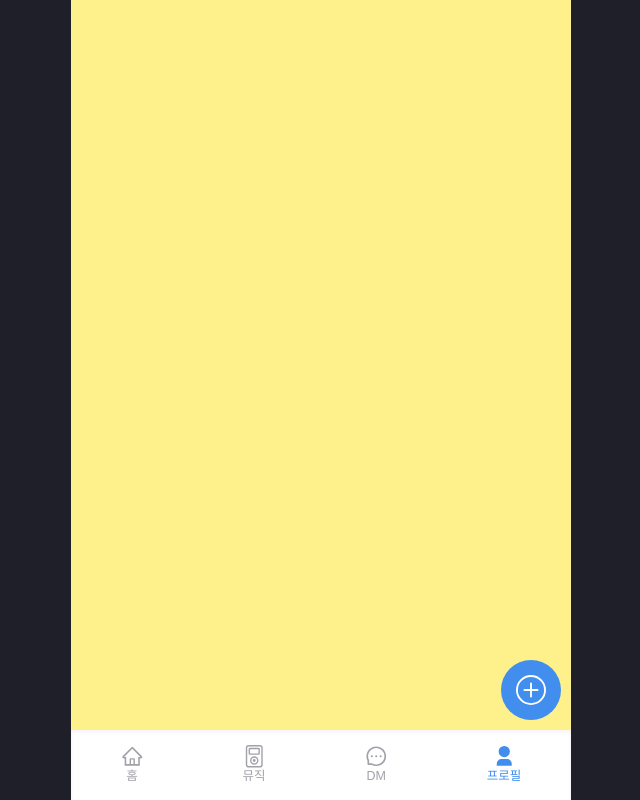
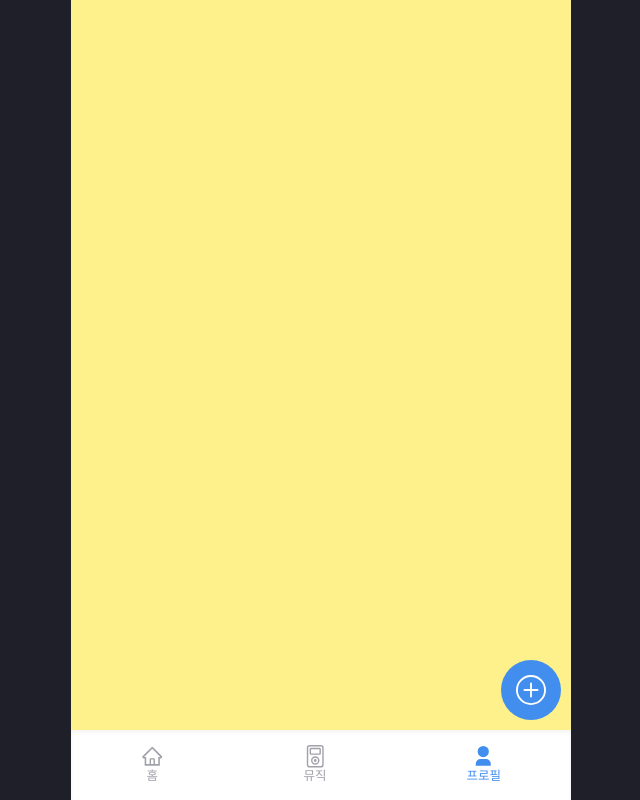
Before and after one commit to bm4656/FE-What_Song, a Next.js app: page /profile/detail in a window 1280 px wide. Shown: the whole page, without its empty margins (319-959 px from the left). Built offline with nearby package versions, Linux system fonts and the light colour scheme.

Commit message:
feat: navbar dm 탭 임시 제거

```diff
--- a/src/app/page.tsx
+++ b/src/app/page.tsx
@@ -5,12 +5,12 @@ import Rooms from '@/components/home/Rooms';
 import StoriesPreview from '@/components/home/StoriesPreview';
 import UserRooms from '@/components/home/UserRooms';
 
-export default function Home() {
+export default function HomePage() {
 	return (
 		<section className="overflow-y-auto absolute w-full h-full pb-32">
 			<TitleHeader title="What Song" notification />
 			<StoriesPreview />
-			<h2 className="text-3xl font-bold mx-5 pl-4">친구들의 방</h2>
+			<h2 className="text-3xl font-bold mx-5 pl-4">둘러보기</h2>
 			<Rooms />
 			<h2 className="text-3xl font-bold mx-5 mt-2 pl-4">내가 생성한 방</h2>
 			<UserRooms />
--- a/src/components/bar/Navbar.tsx
+++ b/src/components/bar/Navbar.tsx
@@ -16,10 +16,10 @@ export default function Navbar({ tab }: Props) {
 				{tab === 'music' ? Icons.musicFill : Icons.music}
 				<span className={tab === 'music' ? 'text-primary' : ''}>뮤직</span>
 			</Link>
-			<Link className="text-xl flex flex-col items-center" href="/dm">
+			{/* <Link className="text-xl flex flex-col items-center" href="/dm">
 				{tab === 'dm' ? Icons.dmFill : Icons.dm}
 				<span className={tab === 'dm' ? 'text-primary' : ''}>DM</span>
-			</Link>
+			</Link> */}
 			<Link className="text-xl flex flex-col items-center" href="/profile">
 				{tab === 'profile' ? Icons.profileFill : Icons.profile}
 				<span className={tab === 'profile' ? 'text-primary' : ''}>프로필</span>
```
